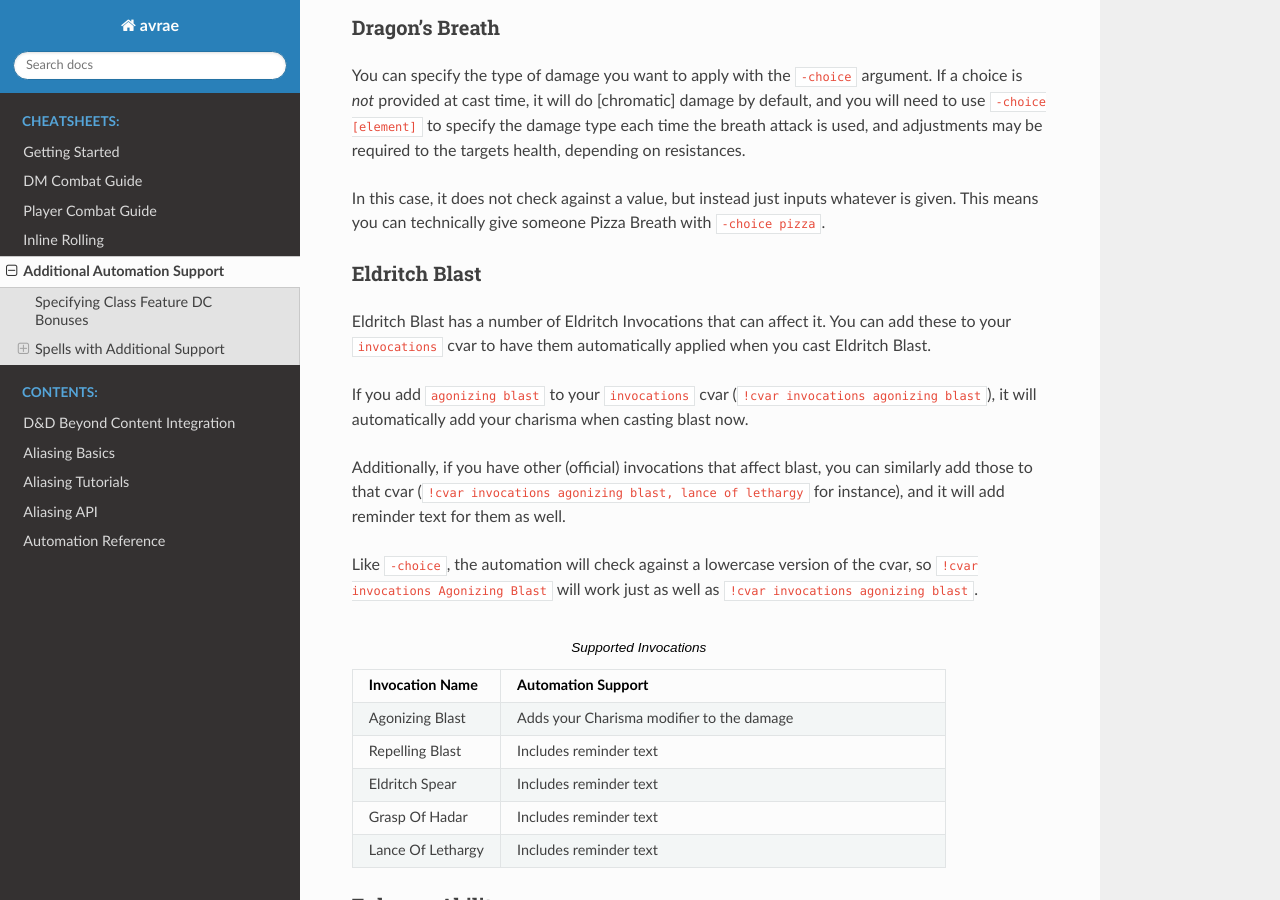
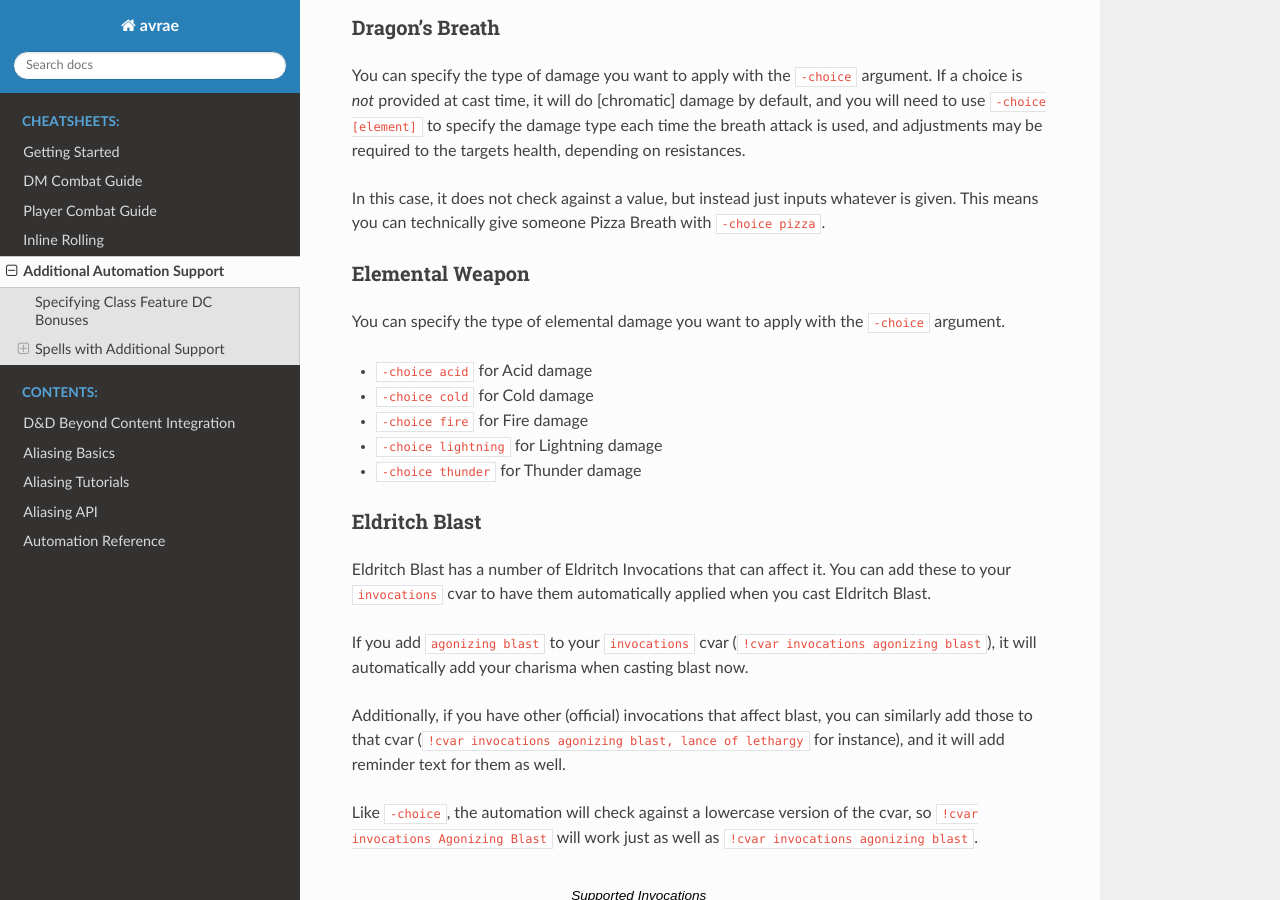
Before and after one commit to avrae/avrae, a Sphinx documentation site: the page built from docs/cheatsheets/automation_quirks.rst, in a window 1280 px wide and 900 px high, scrolled down 1987 px. Built offline with Sphinx 7.4.7 and the Read the Docs theme 3.1.0, drawn with Linux system fonts in a browser that asks for light colours.

Commit message:
docs: add documentation for the Elemental Weapon `-choice` options

```diff
--- a/docs/cheatsheets/automation_quirks.rst
+++ b/docs/cheatsheets/automation_quirks.rst
@@ -72,6 +72,16 @@ Dragon's Breath
 You can specify the type of damage you want to apply with the ``-choice`` argument. If a choice is *not* provided at cast time, it will do [chromatic] damage by default, and you will need to use ``-choice [element]`` to specify the damage type each time the breath attack is used, and adjustments may be required to the targets health, depending on resistances.
 
 In this case, it does not check against a value, but instead just inputs whatever is given. This means you can technically give someone Pizza Breath with ``-choice pizza``.
+
+Elemental Weapon
+-----------------
+You can specify the type of elemental damage you want to apply with the ``-choice`` argument.
+
+* ``-choice acid`` for Acid damage
+* ``-choice cold`` for Cold damage
+* ``-choice fire`` for Fire damage
+* ``-choice lightning`` for Lightning damage
+* ``-choice thunder`` for Thunder damage
 
 Eldritch Blast
 -----------------
```
